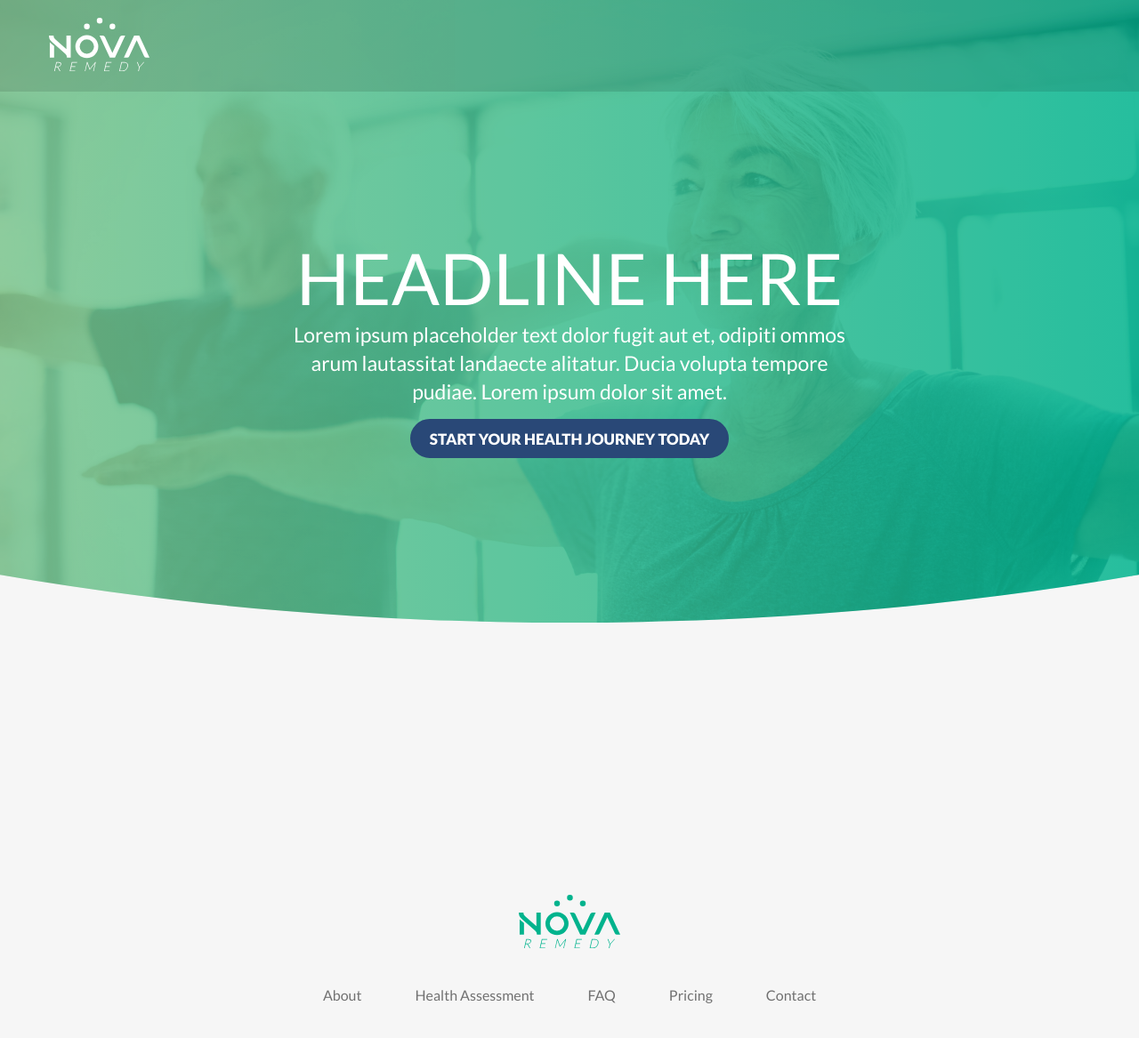
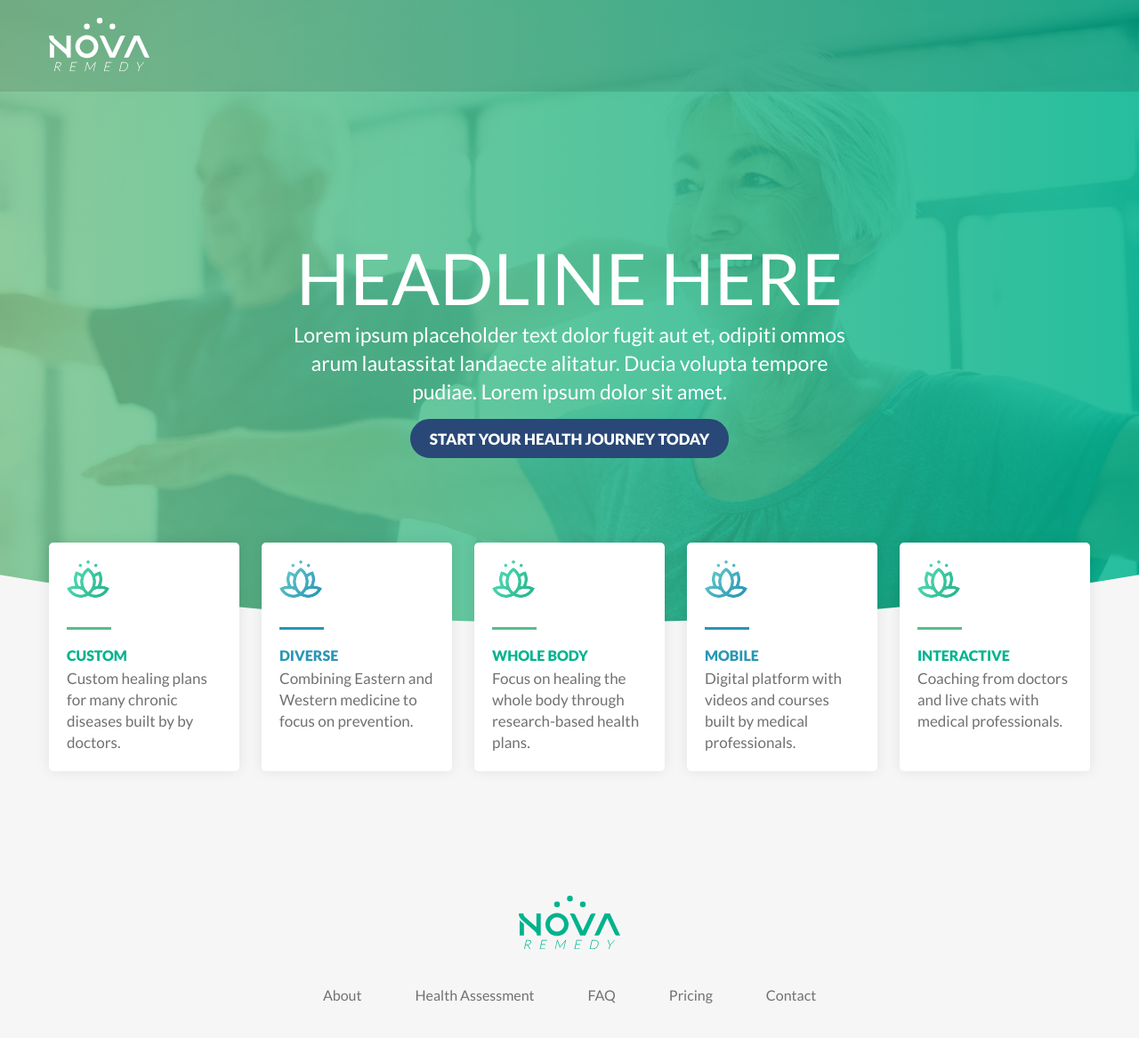
Before and after one commit to itsbrittaleigh/nova-remedy-marketing, a Jekyll site: the page built from index.html, in a window 1280 px wide and 1178 px high. Shown: the top 1167 px of the window at 89% size. Built offline with Jekyll 4.4.1, drawn with Linux system fonts in a browser that asks for light colours.

Commit message:
styling value prop cards for home page

```diff
--- a/assets/css/app.scss
+++ b/assets/css/app.scss
@@ -24,6 +24,7 @@
 @import 'components/button';
 @import 'components/card';
 @import 'components/hero';
+@import 'components/lifted-section';
 @import 'components/main-navigation';
 @import 'components/secondary-navigation';
 
--- a/assets/css/components/card.scss
+++ b/assets/css/components/card.scss
@@ -1,9 +1,9 @@
 .card {
   width: 100%;
-  background: white;
+  background: $white;
   border-radius: 5px;
   padding: 20px;
-  box-shadow: 0 0 15px 0 rgba(black, 0.08);
+  box-shadow: 0 0 15px 0 rgba($black, 0.08);
 }
 
 .card__title {
@@ -15,10 +15,73 @@
   text-transform: uppercase;
 }
 
+.card__icon {
+  width: 48px;
+  flex-shrink: 0;
+}
+
+.card__divider {
+  display: block;
+  width: 3px;
+  background: $green;
+  margin: 0 15px;
+  align-self: stretch;
+  flex-shrink: 0;
+  @media only screen and (min-width: $large) {
+    width: 50px;
+    height: 3px;
+    margin: 30px 0 15px;
+  }
+}
+
+.card__copy {
+  margin: 0;
+  line-height: 1.4;
+}
+
+.card--flex {
+  display: flex;
+  align-items: flex-start;
+  @media only screen and (min-width: $large) {
+    display: block;
+  }
+}
+
 .card--collapsible {
   width: 100%;
-  background: white;
+  background: $white;
   border-radius: 5px;
   padding: 10px 20px;
-  box-shadow: 0 0 8px 0 rgba(black, 0.08);
+  box-shadow: 0 0 8px 0 rgba($black, 0.08);
 }
+
+.cards--condensed-on-mobile {
+  @media only screen and (max-width: $large) {
+    box-shadow: 0 0 15px 0 rgba($black, 0.08);
+    .card {
+      box-shadow: none;
+      border-radius: 0;
+      &:first-of-type {
+        border-top-left-radius: 5px;
+        border-top-right-radius: 5px;
+      }
+      &:last-of-type {
+        border-bottom-left-radius: 5px;
+        border-bottom-right-radius: 5px;
+      }
+    }
+  }
+}
+
+.cards--flex-on-desktop {
+  @media only screen and (min-width: $large) {
+    display: flex;
+    justify-content: space-between;
+    .card {
+      margin-right: 25px;
+      &:last-of-type {
+        margin-right: 0;
+      }
+    }
+  }
+}
--- a/assets/css/components/hero.scss
+++ b/assets/css/components/hero.scss
@@ -1,5 +1,5 @@
 .hero {
-  height: 500px;
+  height: 550px;
   position: relative;
   @media only screen and (min-width: $large) {
     height: 700px;
@@ -11,7 +11,7 @@
   top: -100%;
   height: 200%;
   width: 100%;
-  clip-path: ellipse(180% 500px);
+  clip-path: ellipse(180% 550px);
   background: $gradient--green;
   @media only screen and (min-width: $large) {
     clip-path: ellipse(130% 700px);
--- /dev/null
+++ b/assets/css/components/lifted-section.scss
@@ -0,0 +1,7 @@
+.lifted-section {
+  position: relative;
+  top: -50px;
+  @media only screen and (min-width: $large) {
+    top: -90px;
+  }
+}
--- a/index.html
+++ b/index.html
@@ -17,3 +17,50 @@ title: home
     </div>
   </div>
 </section>
+
+<section class="lifted-section">
+  <div class="wrapper">
+    <div class="cards--condensed-on-mobile cards--flex-on-desktop">
+      <div class="card card--flex">
+        <img src="/assets/images/icons/lotus-icon-green.png" alt="Lotus icon with green gradient" class="card__icon">
+        <span class="card__divider"></span>
+        <div class="card__content">
+          <h3 class="card__title">Custom</h3>
+          <p class="card__copy">Custom healing plans for many chronic diseases built by by doctors.</p>
+        </div>
+      </div>
+      <div class="card card--flex">
+        <img src="/assets/images/icons/lotus-icon-blue.png" alt="Lotus icon with blue gradient" class="card__icon">
+        <span class="card__divider bg-darkblue"></span>
+        <div class="card__content">
+          <h3 class="card__title color-darkblue">Diverse</h3>
+          <p class="card__copy">Combining Eastern and Western medicine to focus on prevention.</p>
+        </div>
+      </div>
+      <div class="card card--flex">
+        <img src="/assets/images/icons/lotus-icon-green.png" alt="Lotus icon with green gradient" class="card__icon">
+        <span class="card__divider"></span>
+        <div class="card__content">
+          <h3 class="card__title">Whole Body</h3>
+          <p class="card__copy">Focus on healing the whole body through research-based health plans.</p>
+        </div>
+      </div>
+      <div class="card card--flex">
+        <img src="/assets/images/icons/lotus-icon-blue.png" alt="Lotus icon with blue gradient" class="card__icon">
+        <span class="card__divider bg-darkblue"></span>
+        <div class="card__content">
+          <h3 class="card__title color-darkblue">Mobile</h3>
+          <p class="card__copy">Digital platform with videos and courses built by medical professionals.</p>
+        </div>
+      </div>
+      <div class="card card--flex">
+        <img src="/assets/images/icons/lotus-icon-green.png" alt="Lotus icon with green gradient" class="card__icon">
+        <span class="card__divider"></span>
+        <div class="card__content">
+          <h3 class="card__title">Interactive</h3>
+          <p class="card__copy">Coaching from doctors and live chats with medical professionals.</p>
+        </div>
+      </div>
+    </div>
+  </div>
+</section>
```
